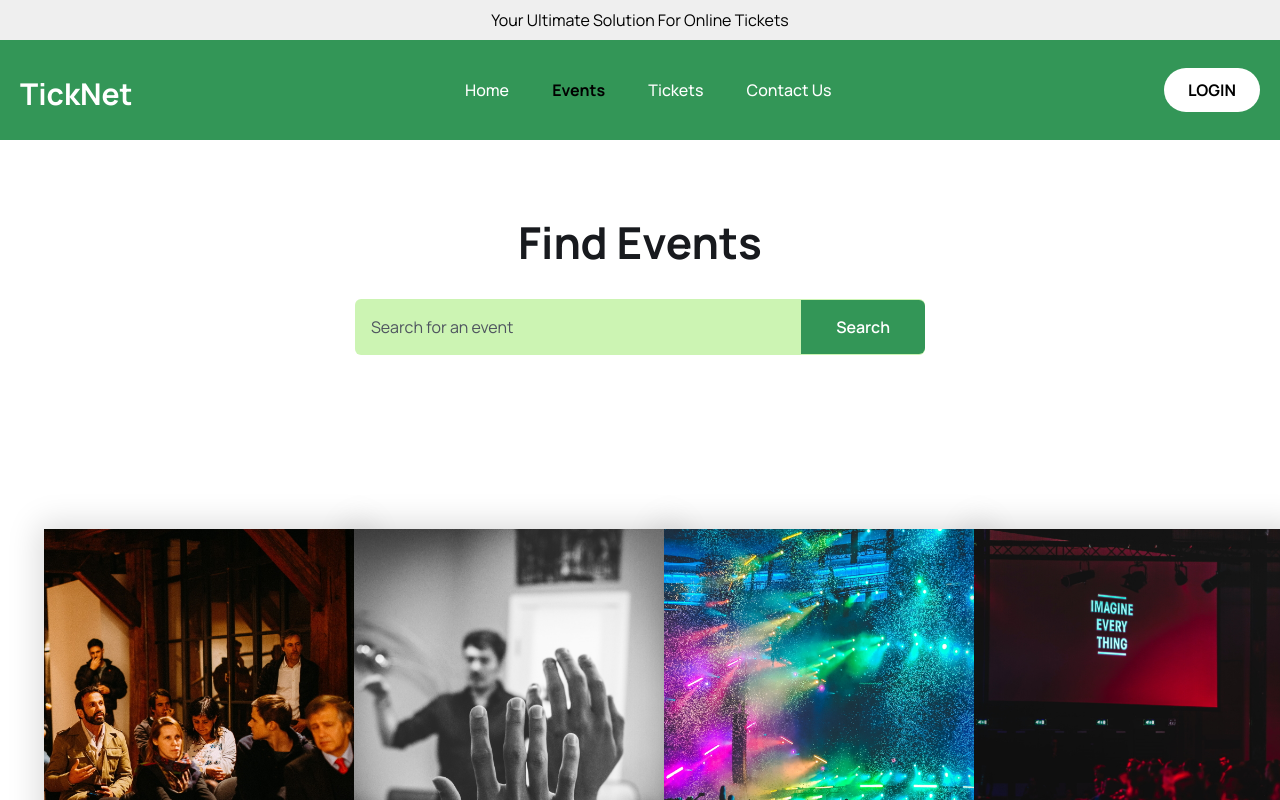
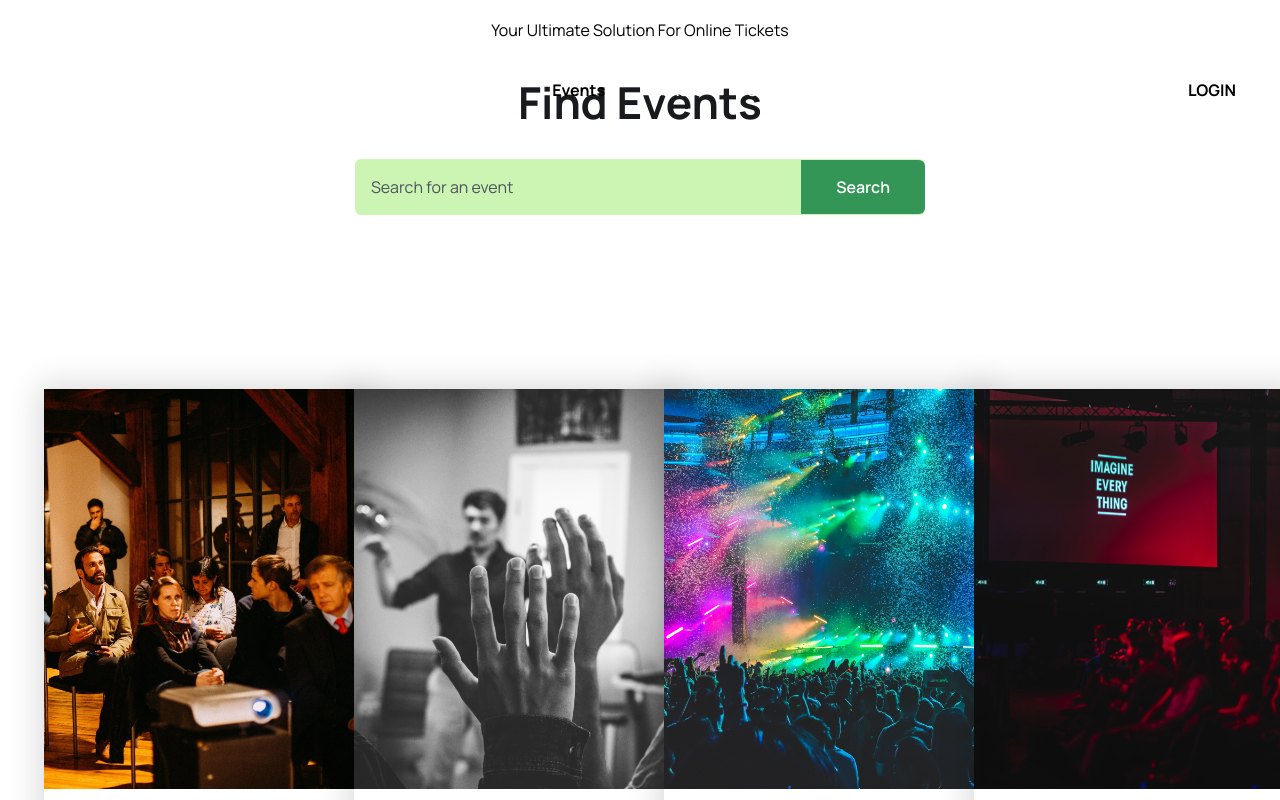
Before and after one commit to faid-terence/Eve-Ease, a React (Vite) app: page /events in a window 1280 px wide. Shown: the top 800 px of the page. Built offline with nearby package versions, Linux system fonts and the light colour scheme.

Commit message:
Implement sticky header with background color change on scroll

```diff
--- a/src/App.css
+++ b/src/App.css
@@ -11,11 +11,34 @@ html {
   font-family: "Manrope", sans-serif;
   overflow-x: hidden;
 }
-.sticky_header {
+
+.header {
+  position: fixed;
+  top: 40px;
+  left: 0;
+  right: 0;
+  z-index: 1000;
+  background-color: transparent;
+  transition: background-color 0.3s ease;
+}
+.header-text {
+  position: fixed;
+  top: 0;
+  left: 0;
+  right: 0;
+  z-index: 1000; /* Set the z-index value as needed */
+  background-color: transparent; /* Initially set to transparent */
+  transition: background-color 0.3s ease; /* Add a smooth transition effect */
+  display: flex;
+  align-items: center;
+  justify-content: center;
+  height: 60px; /* Adjust the height as needed */
+}
+.sticky-header {
   width: 100%;
   height: 80px;
   line-height: 80px;
-  position: sticky;
+  position: fixed;
   top: 0;
   left: 0;
   z-index: 99999;
--- a/src/components/Header/Header.jsx
+++ b/src/components/Header/Header.jsx
@@ -22,31 +22,35 @@ const navLinks = [
     display: "Contact Us",
   },
 ];
+
 export const Header = () => {
   const headerRef = useRef(null);
   const menuRef = useRef(null);
 
   const handleStickyHeader = () => {
-    window.addEventListener("scroll", () => {
-      if (
-        document.body.scrollTop > 80 ||
-        document.documentElement.scrollTop > 80
-      ) {
-        headerRef.current.classList.add("sticky-header");
-      } else {
-        headerRef.current.classList.remove("sticky_header");
-      }
-    });
+    const scrollPosition =
+      document.body.scrollTop || document.documentElement.scrollTop;
+
+    if (scrollPosition > 80) {
+      headerRef.current.classList.add("sticky-header");
+    } else {
+      headerRef.current.classList.remove("sticky-header");
+    }
   };
+
   useEffect(() => {
-    handleStickyHeader();
+    window.addEventListener("scroll", handleStickyHeader);
 
-    return () => window.removeEventListener("scroll", handleStickyHeader);
-  });
+    return () => {
+      window.removeEventListener("scroll", handleStickyHeader);
+    };
+  }, []); // Empty dependency array to ensure the effect runs only once on mount
+
   const toggleMenu = () => menuRef.current.classList.toggle("show_menu");
+
   return (
     <>
-      <div className="bg-[#EFEFEF] flex items-center justify-center h-10">
+      <div className="header-text">
         <h4>Your Ultimate Solution For Online Tickets</h4>
       </div>
       <header className="header flex items-center" ref={headerRef}>
--- a/src/index.css
+++ b/src/index.css
@@ -22,7 +22,8 @@
     @apply text-[18px] leading-[30px] font-[400] text-textColor mt-[18px];
   }
   .header {
-    @apply bg-primaryColor bg-no-repeat bg-center bg-cover w-full h-[100px] leading-[100px];
+    @apply bg-transparent bg-no-repeat bg-center bg-cover w-full h-[100px] leading-[100px];
+    transition: background-color 0.5s ease; /* Smooth transition for background color change */
   }
   .hero_section {
     @apply bg-[url('./assets/images/hero-bg.png')] bg-no-repeat bg-center bg-cover;
```
